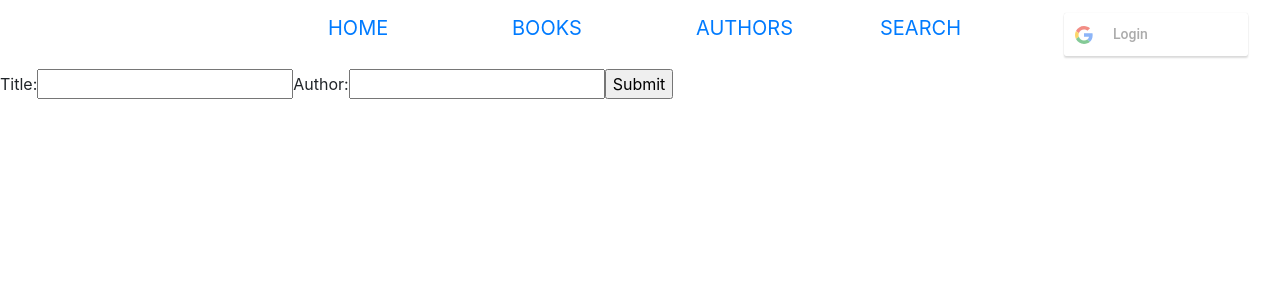
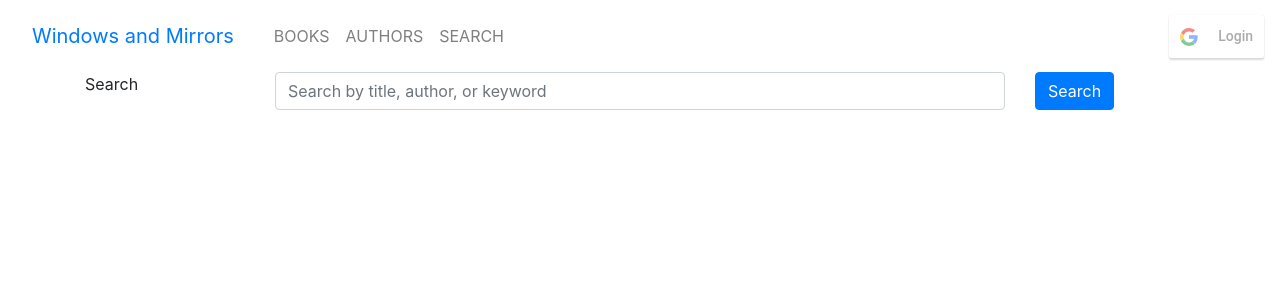
Before and after one commit to M-Burr/windows_and_mirrors_frontend, a React (Create React App) app: page /add in a window 1280 px wide. Shown: the top 300 px of the page. Built offline with nearby package versions, Linux system fonts and the light colour scheme.

Commit message:
styling for book searches, navbar, & forms

```diff
--- a/src/App.js
+++ b/src/App.js
@@ -18,8 +18,7 @@ import diverse_classroom from './Components/Images/diverse_classroom.jpg'
 import children_reading from './Components/Images/children_reading.jpg'
 import './App.css';
 import Cookies from 'js-cookie'
-import {Navbar} from 'react-bootstrap';
-import { Carousel } from 'react-bootstrap'
+import {Navbar, Nav, Carousel} from 'react-bootstrap';
 import Axios from 'axios';
 
 
@@ -62,12 +61,16 @@ export class App extends Component {
     const user = this.state.user
     return (
       <Router>
-        <Navbar expand="lg">
-          <Navbar.Brand className="spacing">
-          <Link to="/"> HOME </Link>
-          <Link to="/books">BOOKS</Link>
-           <Link to="/authors">AUTHORS</Link>
-           <Link to="/search">SEARCH</Link>
+        <Navbar>
+          <Navbar.Brand> <Link className="nav-link" to="/"> Windows and Mirrors </Link>
+          </Navbar.Brand>
+          <Nav className="mr-auto">
+
+          <Link className="nav-link" to="/books">BOOKS</Link>
+           <Link className="nav-link" to="/authors">AUTHORS</Link>
+           <Link className="nav-link" to="/search">SEARCH</Link>
+           {user.email && <Link className="nav-link" to="/add">ADD BOOK</Link>}
+           </Nav>
            {!user.email && <GoogleLogin
            clientId="134231042819-ldje18ruml7mdidv2ca21946nputsmbu.apps.googleusercontent.com"
            buttonText="Login"
@@ -75,7 +78,6 @@ export class App extends Component {
            onFailure={this.responseGoogleFailure}
            cookiePolicy={'single_host_origin'}
            /> }
-           {user.email && <Link to="/add">ADD BOOK</Link>}
            {user.email &&
            <GoogleLogout
            clientId="134231042819-ldje18ruml7mdidv2ca21946nputsmbu.apps.googleusercontent.com"
@@ -83,9 +85,8 @@ export class App extends Component {
            onLogoutSuccess={this.logout}>
          </GoogleLogout>
            }
-          </Navbar.Brand>
         </Navbar>
-        <section>
+        <div>
           <Switch>
             <Route
               path="/books/:id"
@@ -119,7 +120,7 @@ export class App extends Component {
               </Carousel>
             </Route>
           </Switch>
-        </section>
+          </div>
       </Router>
     );
   }
--- a/src/Components/AddBookWithReview.js
+++ b/src/Components/AddBookWithReview.js
@@ -1,7 +1,7 @@
 import React, {Component} from 'react';
 import AddResults from './AddResults.js';
 import Tags from './Tags.js'
-import { Modal, Button } from 'react-bootstrap'
+import { Modal, Button, Form } from 'react-bootstrap'
 import axios from 'axios'
 
 export class AddBookWithReview extends Component {
@@ -16,7 +16,6 @@ export class AddBookWithReview extends Component {
       isbn10: this.props.isbn10,
       isbn13: this.props.isbn13,
       summary: this.props.summary,
-      maturityRating: this.props.maturityRating,
       tags: [],
       genre: '',
       startAge: 0,
@@ -126,18 +125,21 @@ export class AddBookWithReview extends Component {
     return(
         <>
         <Modal show={this.state.show} onHide={this.handleClose}>
-          <Modal.Header closeButton>
+          <Modal.Header size="lg" closeButton>
             <Modal.Title>Review Needed to Add a Book</Modal.Title>
           </Modal.Header>
           <Modal.Body>
               <h4>{this.state.title}</h4>
-              <form>
-                <label>Genre: <input type="text" value={this.state.genre} onChange={this.genreChange} /></label>
-                <label>Praise: <input type="text" value={this.state.praise} onChange={this.praiseChange} /></label>
-                <label>Concerns: <input type="text" value={this.state.concern} onChange={this.concernChange} /></label>
-                <label>Related Classroom Discussions: <input type="text" value={this.state.discussion_topic} onChange={this.discussionChange} /></label>
-                Tags:<Tags selected={this.state.tags} onSelection={this.onTagSelection} />
-                Appropriate for - starting age (in years):<select value={this.state.startAge} onChange={this.startAgeChange}>
+                <Form.Group>
+                  <Form.Control  type="genre" placeholder="Enter book genre" value={this.state.genre} onChange={this.genreChange} />
+                  <Form.Control type="praise" placeholder="Positive Aspects of this Book" value={this.state.praise} onChange={this.praiseChange} />
+                  <Form.Control type="concerns" placeholder="List Any Concerning Aspects About This Book" value={this.state.concerns} onChange={this.concernChange} />
+                  <Form.Control type="discussionTopics" placeholder="Relevant Discussion Topics after Reading This Book" value={this.state.discussion_topic} onChange={this.discussionChange} />
+                </Form.Group>
+                <h4>Tags</h4>
+                <Tags selected={this.state.tags} onSelection={this.onTagSelection} />
+                <Form.Label>Appropriate for - starting age (in years):</Form.Label>
+                <Form.Control as="select" value={this.state.startAge} onChange={this.startAgeChange}>
                   <option value="0">0</option>
                   <option value="1">1</option>
                   <option value="2">2</option>
@@ -151,8 +153,9 @@ export class AddBookWithReview extends Component {
                   <option value="10">10</option>
                   <option value="11">11</option>
                   <option value="12">12</option>
-                </select>
-                Appropriate for - ending age (in years): <select value={this.state.endAge} onChange={this.endAgeChange}>
+                </Form.Control>
+                <Form.Label>Appropriate for - ending age (in years):</Form.Label>
+                <Form.Control as="select" value={this.state.endAge} onChange={this.endAgeChange}>
                   <option value="0">0</option>
                   <option value="1">1</option>
                   <option value="2">2</option>
@@ -166,8 +169,9 @@ export class AddBookWithReview extends Component {
                   <option value="10">10</option>
                   <option value="11">11</option>
                   <option value="12">12</option>
-                </select>
-                Appropriate for - starting Grade: <select value={this.state.startGrade} onChange={this.startGradeChange}>
+                </Form.Control>
+                <Form.Label>Appropriate for - starting Grade:</Form.Label>
+                <Form.Control as="select" value={this.state.startGrade} onChange={this.startGradeChange}>
                   <option value="0">Toddlerhood</option>
                   <option value="1">Preschool</option>
                   <option value="2">Kindergarten</option>
@@ -183,8 +187,9 @@ export class AddBookWithReview extends Component {
                   <option value="12">10th</option>
                   <option value="13">11th</option>
                   <option value="14">12th</option>
-                </select>
-                Appropriate for - ending Grade: <select value={this.state.endGrade} onChange={this.endGradeChange}>
+                </Form.Control>
+                <Form.Label>Appropriate for - ending Grade:</Form.Label>
+                <Form.Control as="select" value={this.state.endGrade} onChange={this.endGradeChange}>
                   <option value="0">Toddlerhood</option>
                   <option value="1">Preschool</option>
                   <option value="2">Kindergarten</option>
@@ -200,16 +205,16 @@ export class AddBookWithReview extends Component {
                   <option value="12">10th</option>
                   <option value="13">11th</option>
                   <option value="14">12th</option>
-                </select>
-                Please Rating This Book: <select value={this.state.rating} onChange={this.ratingChange}>
+                </Form.Control>
+                <Form.Label>Please Rating This Book:</Form.Label>
+                <Form.Control as="select" value={this.state.rating} onChange={this.ratingChange}>
                   <option value="0">0</option>
                   <option value="1">1</option>
                   <option value="2">2</option>
                   <option value="3">3</option>
                   <option value="4">4</option>
                   <option value="5">5</option>
-                </select>
-              </form>
+                </Form.Control>
           </Modal.Body>
           <Modal.Footer>
             <Button variant="secondary" onClick={this.handleClose}>Close</Button>
--- a/src/Components/AddResults.js
+++ b/src/Components/AddResults.js
@@ -25,10 +25,10 @@ export class AddResults extends Component {
       return author
     }).join(", ");
     return(
-      <Card style={{width: "15%"}}>
+      <Card border="dark">
+        <Card.Img variant="top" src={this.props.bookCover} />
         <Card.Body>
           <Card.Title> {this.props.title} </Card.Title>
-          <Card.Img variant="top" src={this.props.bookCover} />
           <Card.Text>By: {authors}</Card.Text>
           <Card.Text>Summary: {this.props.summary}</Card.Text>
           <Button variant="primary" onClick={this.showReviewForm}>Add And Review This Book!</Button>
--- a/src/Components/Age.js
+++ b/src/Components/Age.js
@@ -1,5 +1,6 @@
 import React, {Component} from 'react';
 import propTypes from 'prop-types';
+import { Form, Badge } from 'react-bootstrap';
 
 export class Age extends Component {
   constructor(props){
@@ -17,10 +18,15 @@ export class Age extends Component {
 
   render(){
     return(
-      <span>
-        <input type="checkbox" onChange={this.onChange} ageChecked={this.props.selected}/>
-        {this.props.age}
-      </span>
+      <Form.Check
+        className="age-check"
+        inline
+        label={this.props.age}
+        id={`inline-checkbox-${this.props.age}`}
+        type="checkbox"
+        onChange={this.onChange}
+        ageChecked={this.props.selected}
+      />
     )
   }
 
--- /dev/null
+++ b/src/Components/Ages.css
@@ -0,0 +1,7 @@
+.ages-list {
+  display: flex;
+}
+
+.age-check {
+  flex: 1;
+}
--- a/src/Components/Ages.js
+++ b/src/Components/Ages.js
@@ -1,6 +1,7 @@
 import React, {Component} from 'react';
 import Age from './Age.js';
 import propTypes from 'prop-types'
+import "./Ages.css";
 
 class Ages extends Component {
   constructor(props) {
@@ -27,7 +28,7 @@ class Ages extends Component {
       )
     })
     return (
-      <section> {allAges}</section>
+      <div className="ages-list">{allAges}</div>
     )
   }
 
--- a/src/Components/Book.js
+++ b/src/Components/Book.js
@@ -15,20 +15,24 @@ export class Book extends Component {
       return tag.identifier
     }).join(',');
     return (
-      <Card style={{width: "30em"}}>
+      <Card border="dark">
+        <Link to={`/books/${this.props.id}`}>
+          <Card.Img variant="top" src={this.props.bookCover} />
+        </Link>
         <Card.Body>
           <Card.Title>
             <Link to={`/books/${this.props.id}`}>{this.props.title}</Link>
           </Card.Title>
-          <Card.Img style={{width: "10em"}} variant="top" src={this.props.bookCover} />
-          <Card.Text>By: {bookAuthors}</Card.Text>
-          <Card.Text>Tags: {tags} </Card.Text>
-          <Card.Text>Genre:{this.props.genre}</Card.Text>
-          <Card.Text>ISBN 10: {this.props.isbn10}</Card.Text>
-          <Card.Text>ISBN 13: {this.props.isbn13}</Card.Text>
-          <Card.Text>Recommended Ages: {this.props.startAge} - {this.props.endAge}</Card.Text>
-          <Card.Text>Recommended Grades: {this.props.startGrade} - {this.props.endGrade}</Card.Text>
-          <Card.Text>Summary: {this.props.summary}</Card.Text>
+          <Card.Text>
+            By: {bookAuthors}
+            Tags: {tags}
+            Genre:{this.props.genre}
+            ISBN 10: {this.props.isbn10}
+            ISBN 13: {this.props.isbn13}
+            Recommended Ages: {this.props.startAge} - {this.props.endAge}
+            Recommended Grades: {this.props.startGrade} - {this.props.endGrade}
+            Summary: {this.props.summary}
+          </Card.Text>
         </Card.Body>
       </Card>
     )
--- a/src/Components/Books.js
+++ b/src/Components/Books.js
@@ -2,7 +2,7 @@
 import React, {Component} from 'react';
 import Book from './Book.js';
 import axios from 'axios';
-import { Row, Col } from 'react-bootstrap'
+import { CardDeck, CardColumns, Container } from 'react-bootstrap'
 
 class Books extends Component {
   constructor(props) {
@@ -34,9 +34,11 @@ class Books extends Component {
       )
     })
     return (
-      <Row>
-        {allBooks}
-      </Row>
+      <Container>
+        <CardColumns>
+          {allBooks}
+        </CardColumns>
+      </Container>
     )
   }
 }
--- a/src/Components/Search.js
+++ b/src/Components/Search.js
@@ -1,7 +1,7 @@
 import React, {Component} from 'react';
 import Tags from './Tags.js';
 import Ages from './Ages.js';
-import { Button } from 'react-bootstrap';
+import { Button, Form, Row, Col, CardColumns, Container } from 'react-bootstrap';
 import axios from 'axios';
 import Book from './Book.js';
 
@@ -84,17 +84,32 @@ class Search extends Component {
     const filteredResults = this.state.response.map((book, i) => {
       return <Book key={i} id={book.id} title={book.title} authors={book.authors} bookCover={book.bookCover} tags={book.tags} genre={book.genre} isbn10={book.isbn10} isbn13={book.isbn13} startAge={book.startAge} endAge={book.endAge} startGrade={book.startGrade} endGrade={book.endGrade} summary={book.summary} />
     });
-
-
     return(
       <>
-      <p>Choose Ages: <Ages selected={this.state.ages} onAgesSelection={this.onAgesSelection} /> </p>
+      <Container>
+        <div key="inline-checkbox" className="mb-3">
+          <h4>Choose Ages:</h4>
+          <Ages selected={this.state.ages} onAgesSelection={this.onAgesSelection} />
+        </div>
+        <div>
+          <h4>Please Choose Identifiers:</h4>
+          <Tags selected={this.state.tags} onSelection={this.onIdentifierSelection}/>
+          <Button variant="primary" onClick={this.onSearch}>Search</Button>
+        </div>
+      </Container>
+      {this.state.noBooksFound && <p>No Books Found</p>}
+      <Container>
+        {
+          this.state.response &&
+          <CardColumns>{filteredResults}</CardColumns>
+        }
+      </Container>
+      {/* <p>Choose Ages: <Ages selected={this.state.ages} onAgesSelection={this.onAgesSelection} /> </p>
       <p>Please Choose Identifiers:
         <Tags selected={this.state.tags} onSelection={this.onIdentifierSelection} /></p>
         <Button variant="primary" onClick={this.onSearch}>Search</Button>
         {this.state.noBooksFound && <p>No Books Found</p>}
-      { this.state.response && filteredResults }
-
+      { this.state.response && filteredResults } */}
       </>
     );
   }
--- a/src/Components/SearchBookForm.js
+++ b/src/Components/SearchBookForm.js
@@ -1,6 +1,6 @@
 import React, {Component} from 'react';
 import axios from 'axios';
-import { Row } from 'react-bootstrap'
+import { Row, Form, Button, Col, Container, CardColumns } from 'react-bootstrap'
 import AddResults from './AddResults.js';
 
 export class AddBookForm extends Component {
@@ -82,21 +82,19 @@ export class AddBookForm extends Component {
       );
     })
     return(
-      <section>
-        <form onSubmit={this.onSearchSubmit}>
-          <label>
-            Title:
-            <input type="text" value={this.state.title} onChange={this.titleChange} />
-          </label>
-          <label>
-            Author:
-            <input type="text" value={this.state.author} onChange={this.authorChange}/>
-          </label>
-          <input type="submit" value="Submit" />
-        </form>
-          {this.state.noBooksFound && <p>No Books Found</p>}
-          {this.state.response && <Row>{possibleBooks}</Row>}
-      </section>
+      <Container>
+        <Form onSubmit={this.onSearchSubmit}>
+        <Form.Group>
+          <Row>
+            <Col> <Form.Label>Search</Form.Label> </Col>
+            <Col sm={8}> <Form.Control type="search term" placeholder="Search by title, author, or keyword" value={this.state.tile} onChange={this.titleChange}/></Col>
+            <Col><Button variant="primary" type="submit">Search</Button></Col>
+          </Row>
+        </Form.Group>
+        </Form>
+        {this.state.noBooksFound && <p>No Books Found</p>}
+        {this.state.response && <CardColumns>{possibleBooks}</CardColumns>}
+      </Container>
     );
   }
 }
--- a/src/Components/Tag.js
+++ b/src/Components/Tag.js
@@ -1,6 +1,6 @@
 import React, {Component} from 'react';
 import propTypes from 'prop-types';
-import { Card, Form } from 'react-bootstrap'
+import { Form, Col } from 'react-bootstrap'
 import { Link } from 'react-router-dom';
 
 export class Tag extends Component {
@@ -20,10 +20,16 @@ export class Tag extends Component {
 
   render(){
     return(
-      <span>
-        <input type="checkbox" onChange={this.onChange} checked={this.props.selected}/>
-          {this.props.identifier}
-          </span>
+      <Col xs={4}>
+        <Form.Check
+          inline
+          label={this.props.identifier}
+          id={`inline-checkbox-${this.props.identifier}`}
+          type="checkbox"
+          onChange={this.onChange}
+          checked={this.props.selected}
+        />
+      </Col>
       )
   }
 }
--- a/src/Components/Tags.js
+++ b/src/Components/Tags.js
@@ -2,6 +2,7 @@ import React, {Component} from 'react';
 import Tag from './Tag.js';
 import propTypes from 'prop-types'
 import axios from 'axios';
+import { Row } from 'react-bootstrap';
 
 class Tags extends Component {
   constructor(props) {
@@ -42,7 +43,7 @@ class Tags extends Component {
       )
     })
     return (
-      <section> {allTags}</section>
+      <Row>{allTags}</Row>
     )
   }
 }
```
